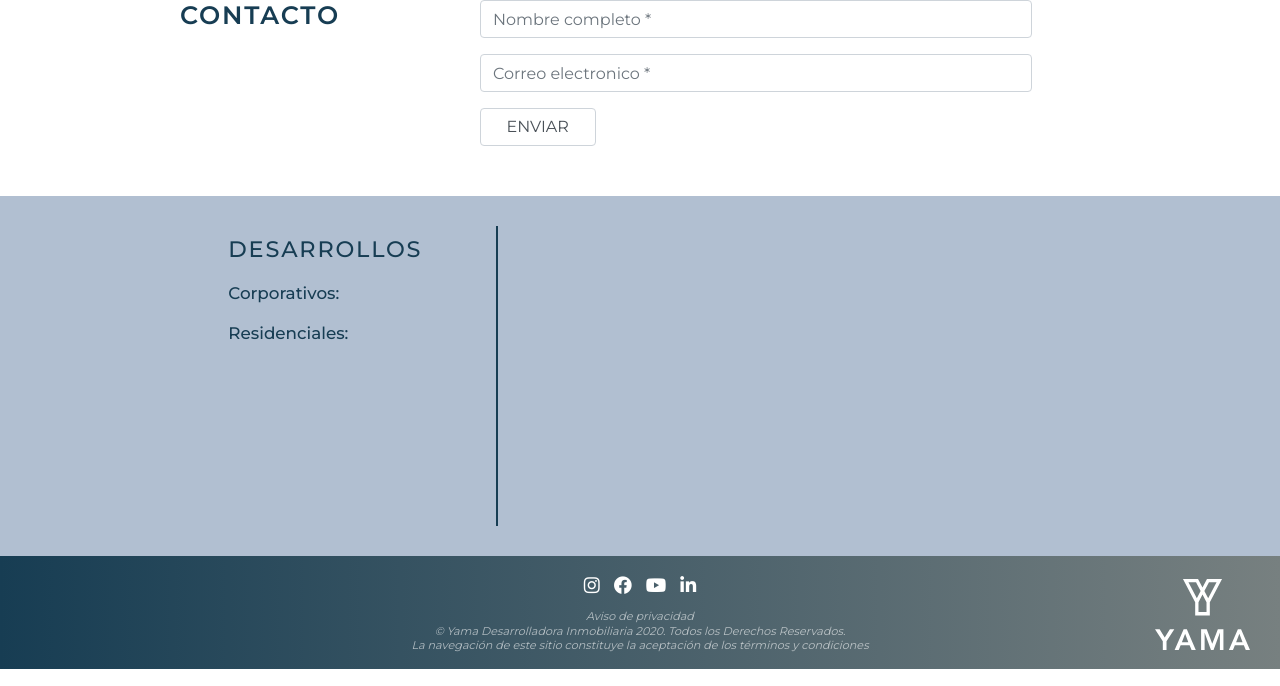
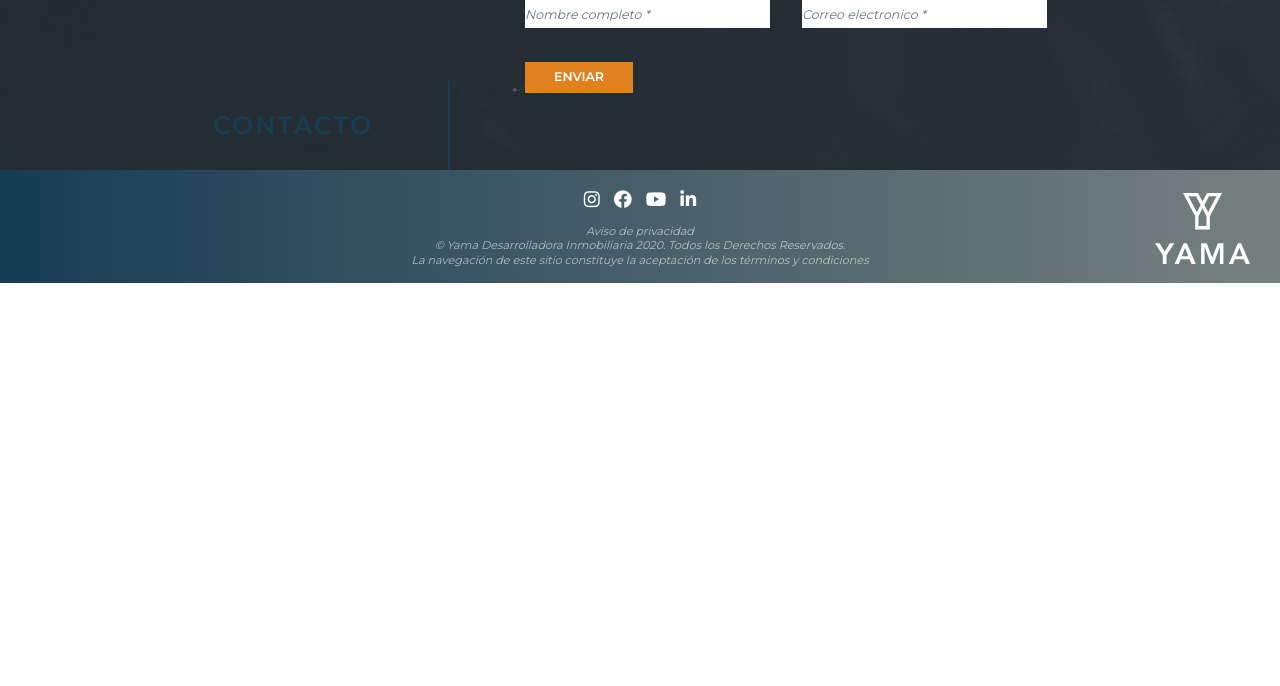
Before and after one commit to juanframart2011/yama-admin, a Laravel app: page /template in a window 1280 px wide. Shown: the part 114-800 px from the top of the page. Run offline with Laravel 8, Linux system fonts and the light colour scheme; some libraries are stand-ins or nearby versions.

Commit message:
section login structured

```diff
--- a/public/css/main.css
+++ b/public/css/main.css
@@ -332,87 +332,112 @@
     }
 }
 
-
-/* links
-============================================================================================================================ */
-.links {
-    background-color: #B1BFD1;
-    margin: 50px 0 0 0;
-    padding: 30px 0;
+/* Contact
+======================================================================================================================= */
+.contact {
+    margin: 80px 0 0 0;
 }
 
-.links .line {
+.contact .line {
     border-right: 2px solid #173D53;
+    max-height: 100px;
+    margin: 80px 0 0 0;
 }
 
-.links .links-img {
-    position: absolute;
-    top: -30px;
-    left: 0;
-    height: 120%;
+.contact .contact-title {
+    text-align: right;
+    margin: 30px 0;
+    padding: 0 60px 0 0;
 }
 
-.links .links-title {
-    font-size: 1.6em;
-    font-weight: 500;
-    letter-spacing: 1.8px;
+.contact #contact-form {
+    padding: 0 0 0 60px;
 }
 
-.links .content {
-    padding: 10px 0;
-    min-height: 300px;
+.contact .contact-form__content {
+    display: -ms-grid;
+    display: grid;
+    -ms-grid-columns: (1fr)[2];
+    grid-template-columns: repeat(2, 1fr);
+    gap: 0 2rem;
 }
 
-.links .list {
-    list-style: none;
-    font-size: 1.2em;
-    margin: 20px 0 0 0;
-    padding: 0;
+.contact .form-group {
+    margin: 0 0 2rem 0;
 }
 
-.links .list-item {
-    line-height: 1.2;
+.contact .form-group:nth-child(n + 7) {
+    margin: 0 0 2.6rem 0;
 }
 
-.links .list-item span {
-    font-weight: 500;
+.contact .input-control {
+    border-radius: 0;
+    font-style: italic;
+    font-size: .9em;
+    border: none;
+    border-bottom: 2px solid rgba(23, 61, 83, 0.3);
+    padding: 0;
+    height: 30px;
 }
 
-.links .point {
-    padding: 0 0 0 30px;
+.contact .input-control:focus {
+    border-bottom: 2px solid #E1801F;
+    -webkit-box-shadow: none;
+    box-shadow: none;
 }
 
-.links .list-link {
-    font-weight: 300;
+.contact .input-control.message {
+    resize: none;
+    margin: 0 0 2rem 0;
+    height: auto;
+    border: 2px solid rgba(23, 61, 83, 0.3);
+    padding: 2px 5px;
 }
 
-@media screen and (max-width: 1199.98px) {
-    .links .links-img {
-        display: none;
-    }
+.contact .input-control.message:focus {
+    border: 2px solid #E1801F;
 }
 
-@media screen and (max-width: 575.98px) {
-    .links {
-        text-align: center;
-        padding: 0 0 30px 0;
+.contact .info-contact {
+    font-weight: 400;
+}
+
+.contact .submit-control {
+    border: none;
+    background: #E1801F;
+    font-style: normal;
+    font-weight: 600;
+    color: #FFFFFF;
+    height: auto;
+    text-align: center;
+    padding: 6px 0;
+    border-radius: 0;
+    font-size: .9em;
+}
+
+.contact .submit-control:focus {
+    -webkit-box-shadow: none;
+    box-shadow: none;
+}
+
+@media screen and (max-width: 767.98px) {
+    .contact {
+        margin: 40px 0 0 0;
     }
 
-    .links .line {
-        border-right: none;
-    }
-
-    .links .content {
-        padding: 30px 0 0 0;
-        min-height: 200px;
-    }
-
-    .links .point {
+    .contact .contact-title {
+        text-align: center;
         padding: 0;
     }
 
-    .links .list {
-        margin: 10px 0 0 0;
+    .contact .line {
+        border-right: none;
+        height: auto;
+        margin: 0;
+    }
+
+    .contact #contact-form {
+        padding: 0;
     }
 }
 
@@ -467,6 +492,7 @@
 /* Login section
 ======================================================================================================================= */
 .login {
+    background-image: url("../img/bg-login.png");
     margin: 114px 0 0 0;
 }
 
--- a/resources/views/template.blade.php
+++ b/resources/views/template.blade.php
@@ -39,31 +39,6 @@
                     </div>
                 </section>
             </section>
-
-
-            <section class="links">
-                <div class="container-fluid">
-                    <div class="row justify-content-center">
-                        <div class="col-lg-11 col-xl-8">
-                            <div class="row">
-                                <div class="col-12 col-sm-4 line">
-                                    <div class="content">
-                                        <h2 class="links-title">DESARROLLOS</h2>
-                                        <ul class="list" id="footer-corporative">
-                                            <li class="list-item"> <span>Corporativos:</span></li>
-                                            <!-- dynamically generated with javascript (main.js) -->
-                                        </ul>
-                                        <ul class="list" id="footer-residential">
-                                            <li class="list-item"> <span>Residenciales:</span></li>
-                                            <!-- dynamically generated with javascript (main.js) -->
-                                        </ul>
-                                    </div>
-                                </div>
-                            </div>
-                        </div>
-                    </div>
-                </div>
-            </section>
         </main>
 
         @include( "layout.helper.footer" )
```
Also changed, not shown: public/img/bg-login.png (added).
